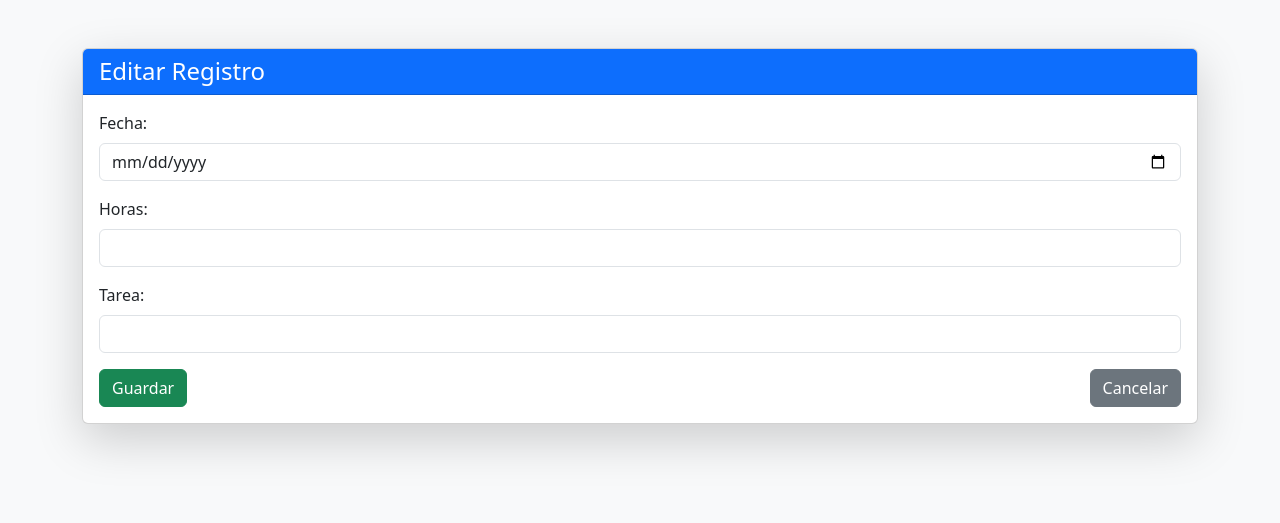
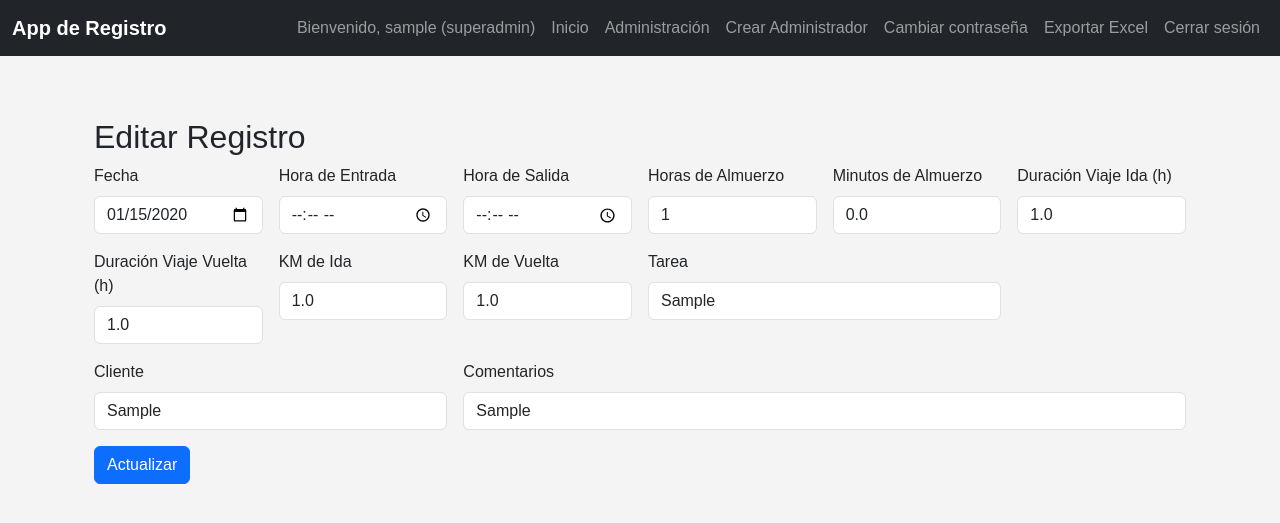
Before and after one commit to GUILLERMOWEB/Registro-de-Horas, a Flask app: page /editar_registro/1 in a window 1280 px wide. Shown: the top 523 px of the page. Run offline with Flask 3, Linux system fonts and the light colour scheme; the visitor is signed in with stand-in values (Sample User, id 1); tables that the repository leaves empty hold one stand-in row (values such as "Sample post").

Commit message:
agrego editat, corrio hora de almuerzo

```diff
--- a/app.py
+++ b/app.py
@@ -100,9 +100,14 @@ def dashboard():
         entrada = request.form['entrada']
         salida = request.form['salida']
 
-        almuerzo_horas = int(request.form.get('almuerzo_horas', 0))
-        almuerzo_minutos = int(request.form.get('almuerzo_minutos', 0))
-        almuerzo = almuerzo_horas + (almuerzo_minutos / 60)  # Convertir almuerzo a decimal
+        try:
+            almuerzo_horas = int(request.form.get('almuerzo_horas', 0))
+            almuerzo_minutos = int(request.form.get('almuerzo_minutos', 0))
+        except ValueError:
+            flash("El tiempo de almuerzo debe ser un número válido", "danger")
+            return redirect(url_for('dashboard'))
+
+        almuerzo = timedelta(hours=almuerzo_horas, minutes=almuerzo_minutos)
 
         try:
             viaje_ida = float(request.form.get('viaje_ida', 0) or 0)
@@ -110,31 +115,33 @@ def dashboard():
             km_ida = float(request.form.get('km_ida', 0) or 0)
             km_vuelta = float(request.form.get('km_vuelta', 0) or 0)
         except ValueError:
-            flash("Las horas de viaje y kilómetros deben ser números.", "danger")
+            flash("Las horas de viaje y kilómetros deben ser números válidos.", "danger")
             return redirect(url_for('dashboard'))
 
-        tarea = request.form.get('tarea', '')
-        cliente = request.form.get('cliente', '')
-        comentarios = request.form.get('comentarios', '')
+        tarea = request.form.get('tarea', '').strip()
+        cliente = request.form.get('cliente', '').strip()
+        comentarios = request.form.get('comentarios', '').strip()
 
         try:
             formato_hora = "%H:%M"
             t_entrada = datetime.strptime(entrada, formato_hora)
             t_salida = datetime.strptime(salida, formato_hora)
 
-            # Calcular las horas trabajadas (restando el tiempo de almuerzo)
-            horas_trabajadas = (t_salida - t_entrada - timedelta(hours=almuerzo)).total_seconds() / 3600
+            if t_salida < t_entrada:
+                t_salida += timedelta(days=1)
+
+            tiempo_total = t_salida - t_entrada - almuerzo
+            horas_trabajadas = tiempo_total.total_seconds() / 3600
         except ValueError:
-            flash("Error en el formato de hora. Use HH:MM", "danger")
+            flash("Formato de hora incorrecto. Use HH:MM.", "danger")
             return redirect(url_for('dashboard'))
 
-        # Crear nuevo registro
         nuevo_registro = Registro(
             user_id=session['user_id'],
             fecha=fecha,
             entrada=entrada,
             salida=salida,
-            almuerzo=almuerzo,
+            almuerzo=round(almuerzo.total_seconds() / 3600, 2),
             horas=round(horas_trabajadas, 2),
             viaje_ida=viaje_ida,
             viaje_vuelta=viaje_vuelta,
@@ -144,6 +151,7 @@ def dashboard():
             cliente=cliente,
             comentarios=comentarios
         )
+
         db.session.add(nuevo_registro)
         db.session.commit()
         flash('Registro guardado exitosamente', category='success')
@@ -158,15 +166,24 @@ def dashboard():
 
     registros = registros_query.order_by(Registro.fecha.desc()).all()
 
-    total_horas = sum([(r.horas or 0) + (r.viaje_ida or 0) + (r.viaje_vuelta or 0) for r in registros])
-    total_km = sum([(r.km_ida or 0) + (r.km_vuelta or 0) for r in registros])
+    total_horas = sum([
+        (r.horas or 0) + (r.viaje_ida or 0) + (r.viaje_vuelta or 0)
+        for r in registros
+    ])
+    total_km = sum([
+        (r.km_ida or 0) + (r.km_vuelta or 0)
+        for r in registros
+    ])
 
-    return render_template('dashboard.html',
-                           username=session['username'],
-                           role=session['role'],
-                           registros=registros,
-                           total_horas=round(total_horas, 2),
-                           total_km=round(total_km, 2))
+    return render_template(
+        'dashboard.html',
+        username=session['username'],
+        role=session['role'],
+        registros=registros,
+        total_horas=round(total_horas, 2),
+        total_km=round(total_km, 2)
+    )
+
 
 
 
@@ -227,19 +244,65 @@ def exportar_excel():
 
 @app.route('/editar_registro/<int:id>', methods=['GET', 'POST'])
 def editar_registro(id):
+    registro = Registro.query.get_or_404(id)
+
     if 'user_id' not in session:
         return redirect(url_for('login'))
 
-    registro = Registro.query.get_or_404(id)
+    if request.method == 'POST':
+        # Recoger los datos del formulario
+        fecha = request.form['fecha']
+        entrada = request.form['entrada']
+        salida = request.form['salida']
 
-    if request.method == 'POST':
-        registro.fecha = request.form['fecha']
-        registro.horas = request.form['horas']
-        registro.tarea = request.form['tarea']
+        almuerzo_horas = int(request.form.get('almuerzo_horas', 0))
+        almuerzo_minutos = int(request.form.get('almuerzo_minutos', 0))
+        almuerzo = almuerzo_horas + (almuerzo_minutos / 60)  # Convertir almuerzo a decimal
+
+        try:
+            viaje_ida = float(request.form.get('viaje_ida', 0) or 0)
+            viaje_vuelta = float(request.form.get('viaje_vuelta', 0) or 0)
+            km_ida = float(request.form.get('km_ida', 0) or 0)
+            km_vuelta = float(request.form.get('km_vuelta', 0) or 0)
+        except ValueError:
+            flash("Las horas de viaje y kilómetros deben ser números.", "danger")
+            return redirect(url_for('editar_registro', id=id))
+
+        tarea = request.form.get('tarea', '')
+        cliente = request.form.get('cliente', '')
+        comentarios = request.form.get('comentarios', '')
+
+        try:
+            formato_hora = "%H:%M"
+            t_entrada = datetime.strptime(entrada, formato_hora)
+            t_salida = datetime.strptime(salida, formato_hora)
+
+            # Calcular las horas trabajadas (restando el tiempo de almuerzo)
+            horas_trabajadas = (t_salida - t_entrada - timedelta(hours=almuerzo)).total_seconds() / 3600
+        except ValueError:
+            flash("Error en el formato de hora. Use HH:MM", "danger")
+            return redirect(url_for('editar_registro', id=id))
+
+        # Actualizar el registro
+        registro.fecha = fecha
+        registro.entrada = entrada
+        registro.salida = salida
+        registro.almuerzo = almuerzo
+        registro.horas = round(horas_trabajadas, 2)
+        registro.viaje_ida = viaje_ida
+        registro.viaje_vuelta = viaje_vuelta
+        registro.km_ida = km_ida
+        registro.km_vuelta = km_vuelta
+        registro.tarea = tarea
+        registro.cliente = cliente
+        registro.comentarios = comentarios
+
         db.session.commit()
-        return redirect(url_for('admin') if session['role'] == 'superadmin' else url_for('dashboard'))
+        flash('Registro actualizado exitosamente', category='success')
+        return redirect(url_for('dashboard'))
 
-    return render_template('editar_registro.html', registro=registro, id=id)
+    return render_template('editar_registro.html', registro=registro)
+
 
 @app.route('/borrar_registro/<int:id>', methods=['POST'])
 def borrar_registro(id):
--- a/templates/editar_registro.html
+++ b/templates/editar_registro.html
@@ -1,40 +1,62 @@
-<!DOCTYPE html>
-<html lang="es">
-<head>
-    <meta charset="UTF-8">
-    <title>Editar Registro</title>
-    <link href="https://cdn.jsdelivr.net/npm/bootstrap@5.3.2/dist/css/bootstrap.min.css" rel="stylesheet">
-</head>
-<body class="bg-light">
-    <div class="container mt-5">
-        <div class="card shadow-lg">
-            <div class="card-header bg-primary text-white">
-                <h4 class="mb-0">Editar Registro</h4>
-            </div>
-            <div class="card-body">
-                <form method="POST">
-                    <div class="mb-3">
-                        <label for="fecha" class="form-label">Fecha:</label>
-                        <input type="date" class="form-control" name="fecha" value="{{ registro[0] }}" required>
-                    </div>
 
-                    <div class="mb-3">
-                        <label for="horas" class="form-label">Horas:</label>
-                        <input type="number" step="0.1" class="form-control" name="horas" value="{{ registro[1] }}" required>
-                    </div>
+{% extends 'base.html' %}
 
-                    <div class="mb-3">
-                        <label for="tarea" class="form-label">Tarea:</label>
-                        <input type="text" class="form-control" name="tarea" value="{{ registro[2] }}" required>
-                    </div>
+{% block content %}
+<div class="container mt-5">
+  <h2>Editar Registro</h2>
 
-                    <div class="d-flex justify-content-between">
-                        <button type="submit" class="btn btn-success">Guardar</button>
-                        <a href="{{ url_for('dashboard') }}" class="btn btn-secondary">Cancelar</a>
-                    </div>
-                </form>
-            </div>
-        </div>
+  <form method="POST" class="row g-3 mb-4">
+    <div class="col-md-2">
+      <label for="fecha" class="form-label">Fecha</label>
+      <input type="date" name="fecha" class="form-control" value="{{ registro.fecha }}" required>
     </div>
-</body>
-</html>
+    <div class="col-md-2">
+      <label for="entrada" class="form-label">Hora de Entrada</label>
+      <input type="time" name="entrada" class="form-control" value="{{ registro.entrada }}" required>
+    </div>
+    <div class="col-md-2">
+      <label for="salida" class="form-label">Hora de Salida</label>
+      <input type="time" name="salida" class="form-control" value="{{ registro.salida }}" required>
+    </div>
+    <div class="col-md-2">
+      <label for="almuerzo_horas" class="form-label">Horas de Almuerzo</label>
+      <input type="number" step="0.1" name="almuerzo_horas" class="form-control" value="{{ registro.almuerzo|int }}" min="0" required>
+    </div>
+    <div class="col-md-2">
+      <label for="almuerzo_minutos" class="form-label">Minutos de Almuerzo</label>
+      <input type="number" name="almuerzo_minutos" class="form-control" value="{{ (registro.almuerzo % 1) * 60 | round }}" min="0" max="60" step="1" required>
+    </div>
+    <div class="col-md-2">
+      <label for="viaje_ida" class="form-label">Duración Viaje Ida (h)</label>
+      <input type="number" step="0.01" name="viaje_ida" class="form-control" value="{{ registro.viaje_ida }}">
+    </div>
+    <div class="col-md-2">
+      <label for="viaje_vuelta" class="form-label">Duración Viaje Vuelta (h)</label>
+      <input type="number" step="0.01" name="viaje_vuelta" class="form-control" value="{{ registro.viaje_vuelta }}">
+    </div>
+    <div class="col-md-2">
+      <label for="km_ida" class="form-label">KM de Ida</label>
+      <input type="number" step="0.1" name="km_ida" class="form-control" value="{{ registro.km_ida }}">
+    </div>
+    <div class="col-md-2">
+      <label for="km_vuelta" class="form-label">KM de Vuelta</label>
+      <input type="number" step="0.1" name="km_vuelta" class="form-control" value="{{ registro.km_vuelta }}">
+    </div>
+    <div class="col-md-4">
+      <label for="tarea" class="form-label">Tarea</label>
+      <input type="text" name="tarea" class="form-control" value="{{ registro.tarea }}">
+    </div>
+    <div class="col-md-4">
+      <label for="cliente" class="form-label">Cliente</label>
+      <input type="text" name="cliente" class="form-control" value="{{ registro.cliente }}">
+    </div>
+    <div class="col-md-8">
+      <label for="comentarios" class="form-label">Comentarios</label>
+      <input type="text" name="comentarios" class="form-control" value="{{ registro.comentarios }}">
+    </div>
+    <div class="col-12">
+      <button type="submit" class="btn btn-primary">Actualizar</button>
+    </div>
+  </form>
+</div>
+{% endblock %}
```
Also changed, not shown: templates/dashboard.html (+12 -5 lines).
